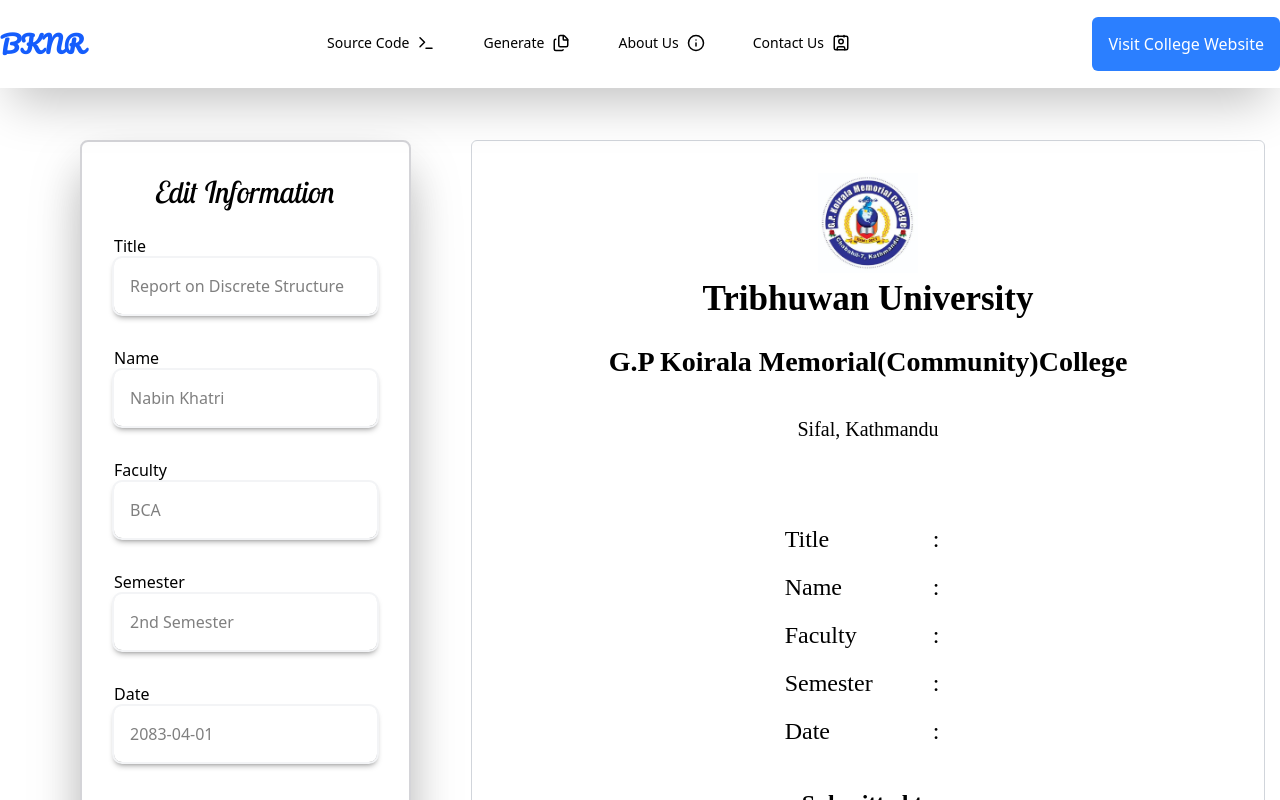
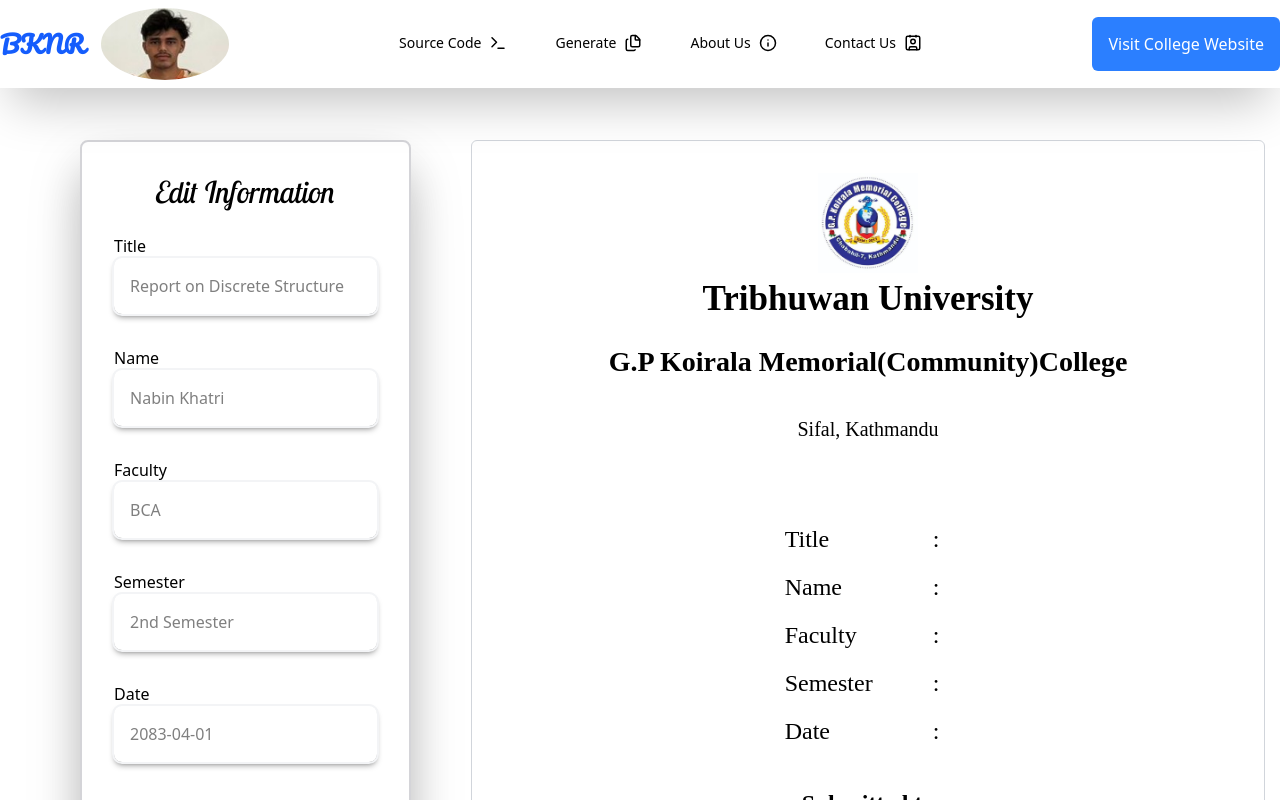
Before and after one commit to NabinKhatri-2064/gpkoiralafrontpage, a Next.js app: page / in a window 1280 px wide. Shown: the top 800 px of the page. Built offline with nearby package versions, Linux system fonts and the light colour scheme.

Commit message:
Krish oliya logo

```diff
--- a/app/components/Navbar.tsx
+++ b/app/components/Navbar.tsx
@@ -6,8 +6,15 @@
     <nav className="w-full border-b-white fixed z-10  bg-white shadow-2xl mb-10">
       <div className="mx-auto flex h-22 max-w-7xl items-center justify-between">
         {/* Logo */}
-        <Link href="/" className="text-2xl Logo  text-blue-600">
+        <Link href="/" className="text-2xl Logo flex justify-center items-center gap-4  text-blue-600">
           BKNR
+          <img
+          src="./logo.jpeg"
+          width={128}
+          height={128}
+          alt="BKNR"
+          className="rounded-[90%]"
+          />
         </Link>
 
         {/* Navigation */}
```
Also changed, not shown: public/logo.jpeg (added).
